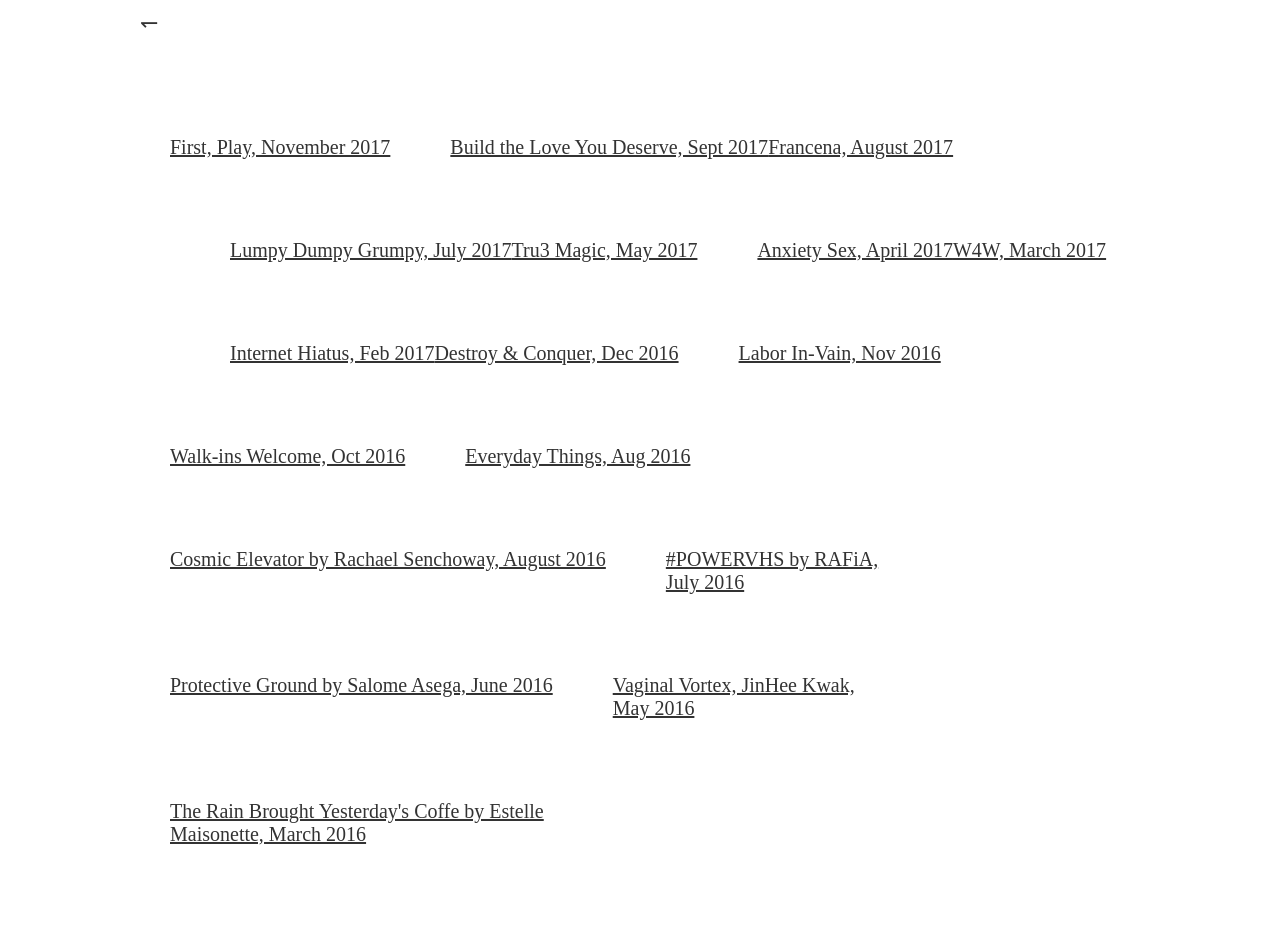
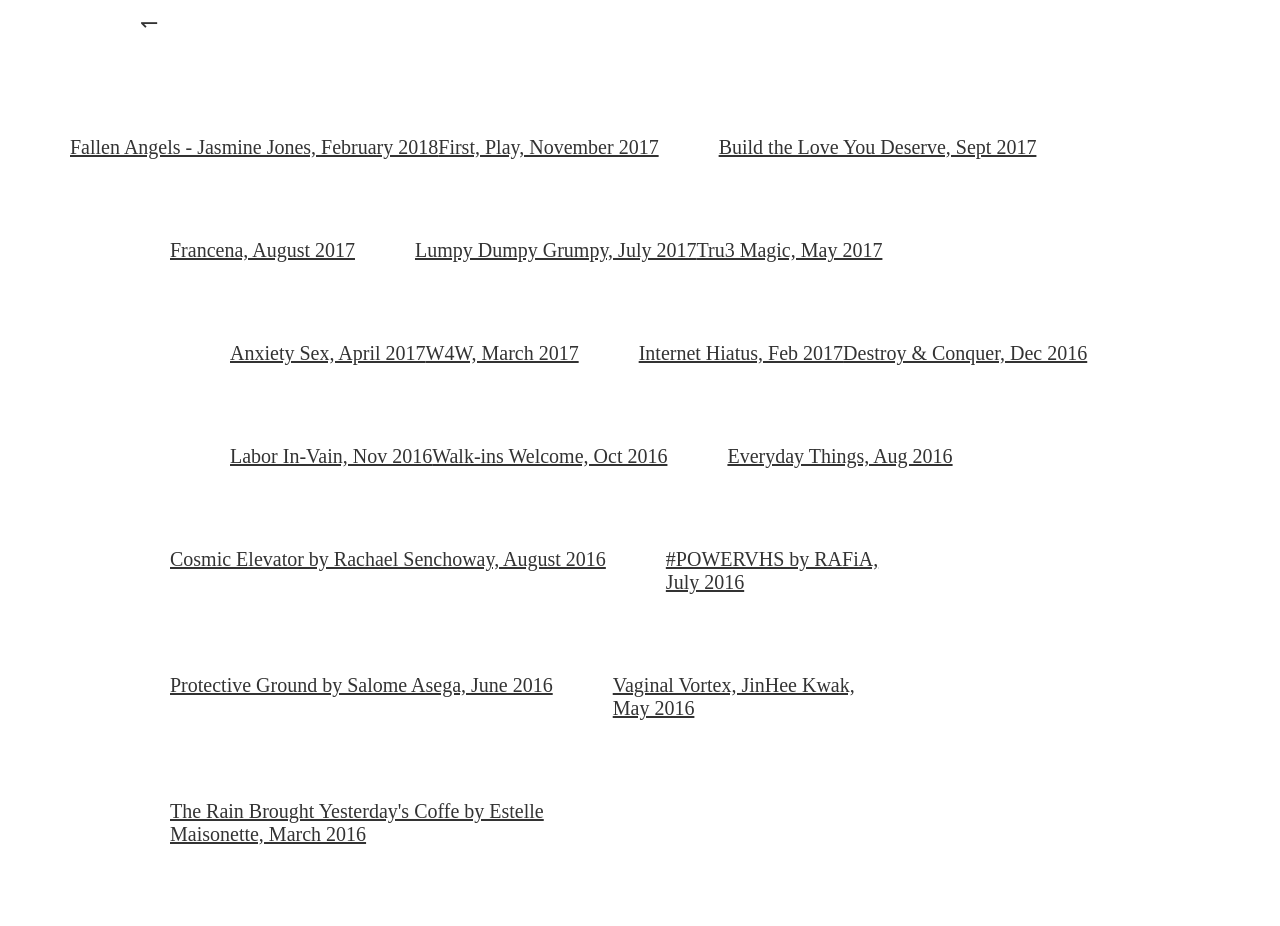
Before and after one commit to sessaenglund/disclaimergallery.com, a plain HTML site: page pastshows.html in a window 1280 px wide. Drawn offline with nearby package versions, Linux system fonts and the light colour scheme.

Commit message:
added page
added page

```diff
--- a/pastshows.html
+++ b/pastshows.html
@@ -23,10 +23,19 @@
 
 <body>
 
-<div id="wrap">
 
 
- </div>
+	   <div id="right_col">
+
+         <a class="wrapper__centerlink__right" href="BuildTheLoveYouDeserve.html">
+
+	<p class="wrapper__text"> Fallen Angels - Jasmine Jones, February 2018
+ 	        </p>
+ 			</a>
+
+
+  </div>
+
 
  <div id="wrap">
 
```
